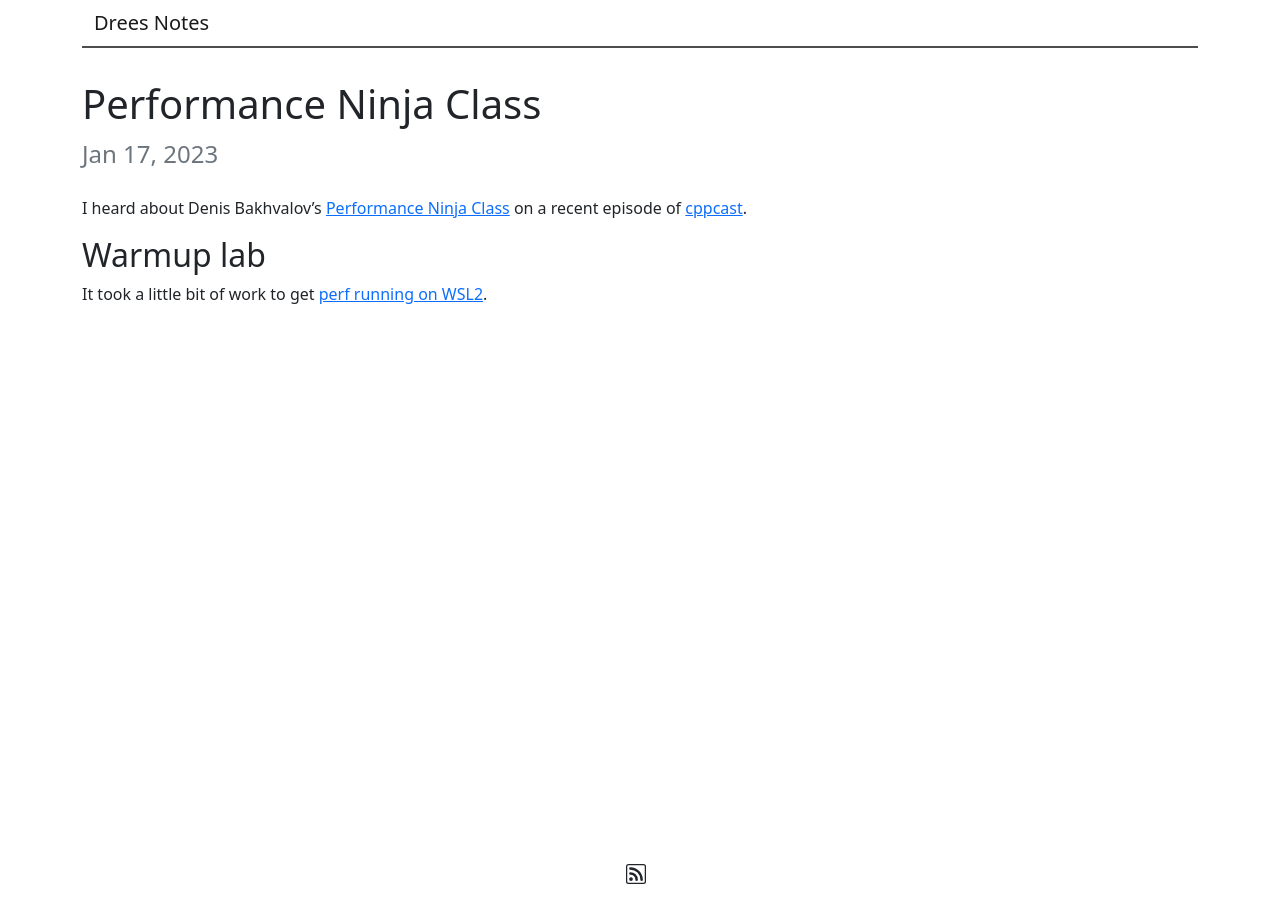
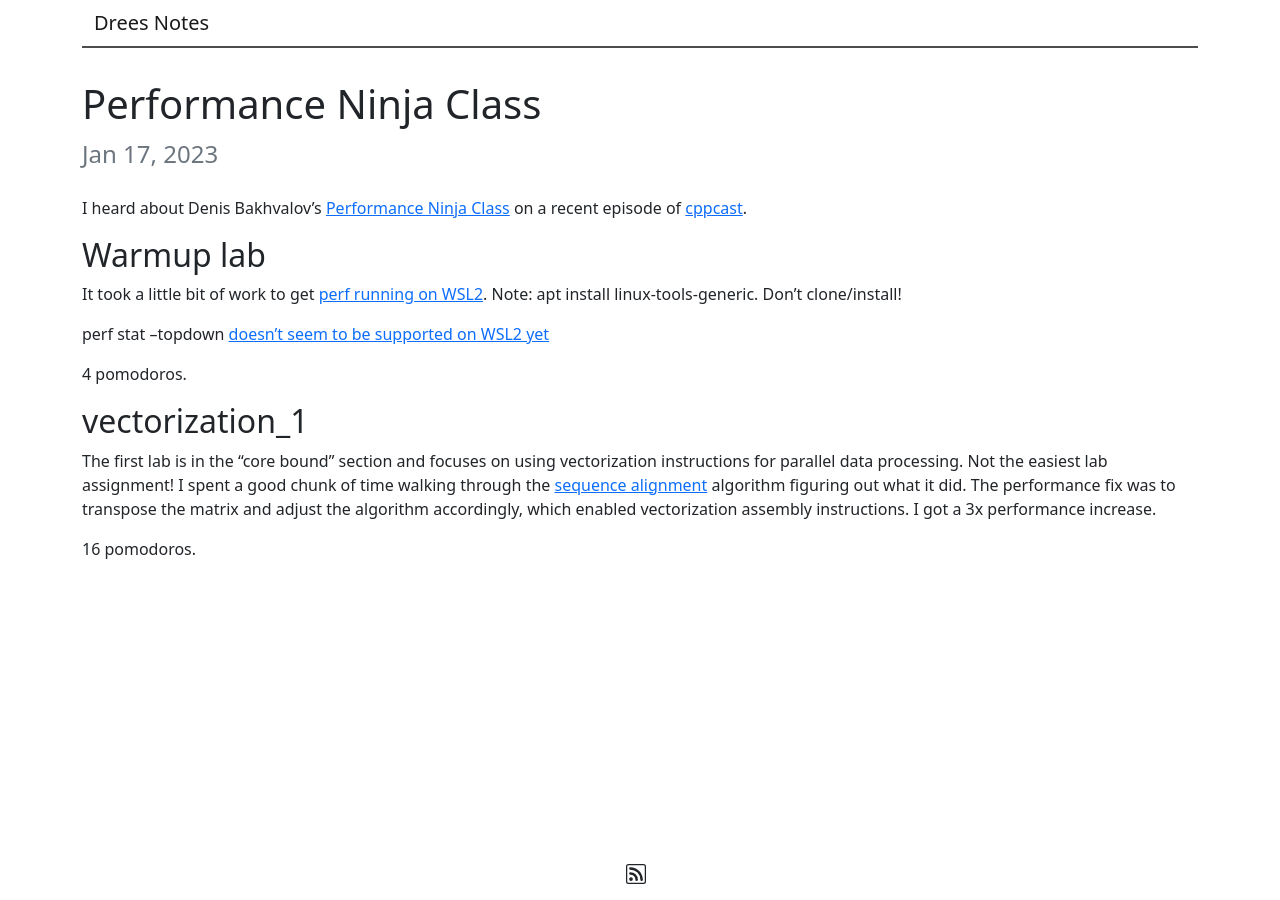
Before and after one commit to matthewdrees/matthewdrees.github.io, a Jekyll site: the page built from _posts/2023-01-17-performance-ninja-class.md, in a window 1280 px wide. Built offline with Jekyll 4.4.1, drawn with Linux system fonts in a browser that asks for light colours.

Commit message:
linux-perf vectorization_1 lab

```diff
--- a/_posts/2023-01-17-performance-ninja-class.md
+++ b/_posts/2023-01-17-performance-ninja-class.md
@@ -8,4 +8,14 @@ I heard about Denis Bakhvalov's [Performance Ninja Class](https://github.com/den
 
 ## Warmup lab
 
-It took a little bit of work to get [perf running on WSL2](https://stackoverflow.com/questions/60237123/is-there-any-method-to-run-perf-under-wsl).
+It took a little bit of work to get [perf running on WSL2](https://stackoverflow.com/questions/60237123/is-there-any-method-to-run-perf-under-wsl). Note: apt install linux-tools-generic. Don't clone/install!
+
+perf stat --topdown [doesn't seem to be supported on WSL2 yet](https://github.com/microsoft/WSL/issues/8480)
+
+4 pomodoros.
+
+## vectorization_1
+
+The first lab is in the "core bound" section and focuses on using vectorization instructions for parallel data processing. Not the easiest lab assignment! I spent a good chunk of time walking through the [sequence alignment](https://en.wikipedia.org/wiki/Sequence_alignment) algorithm figuring out what it did. The performance fix was to transpose the matrix and adjust the algorithm accordingly, which enabled vectorization assembly instructions. I got a 3x performance increase.
+
+16 pomodoros.
```
